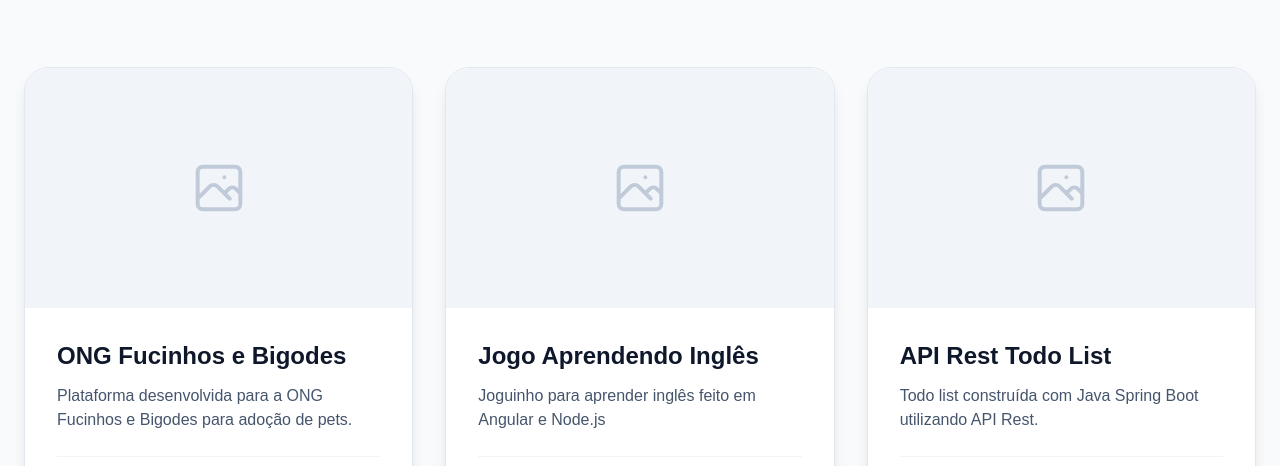
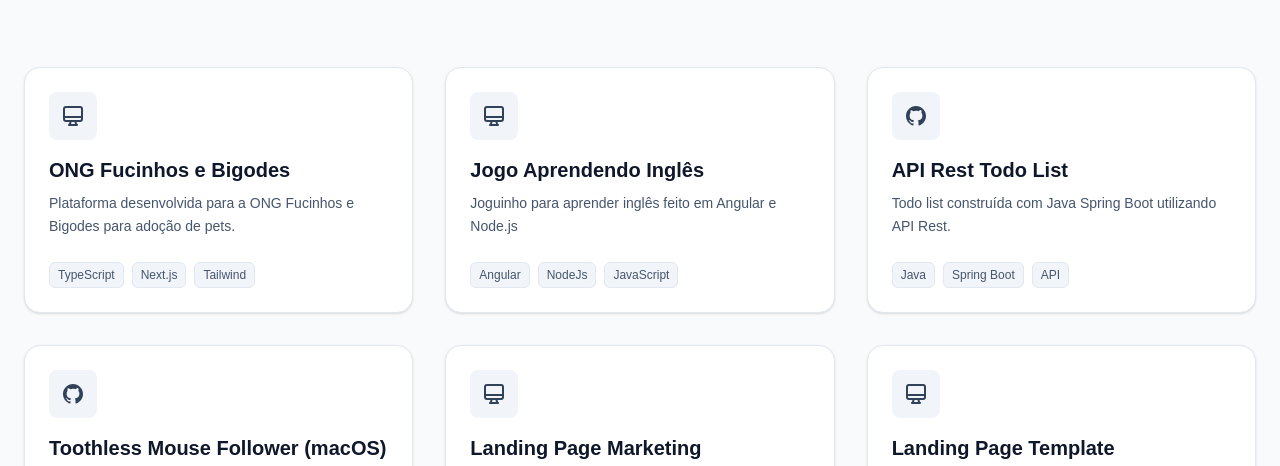
Before and after one commit to SavioDec/SitePortfolio, a Next.js app: page /projetos in a window 1280 px wide. Shown: the part 334-800 px from the top of the page. Built offline with nearby package versions, Linux system fonts and the light colour scheme; no server answers.

Commit message:
fix(ui): revert project cards to text-based layout and remove empty image placeholders

```diff
--- a/app/projetos/page.tsx
+++ b/app/projetos/page.tsx
@@ -1,4 +1,3 @@
-import Image from "next/image";
 import Link from "next/link";
 import { projects } from "@/src/data/data";
 import { getDictionary } from "@/src/utils/lang";
@@ -25,56 +24,48 @@ export default async function Projetos() {
                 <div className="grid grid-cols-1 md:grid-cols-2 lg:grid-cols-3 gap-8">
                     {projects.map((project) => (
                         <Link
+                            key={project.id}
                             href={`/projetos/${project.id}`}
-                            key={project.id}
-                            className="group block bg-white dark:bg-slate-900 border border-slate-200 dark:border-slate-800 rounded-3xl overflow-hidden shadow-lg hover:shadow-2xl transition-all duration-300 hover:-translate-y-2 flex flex-col h-full"
+                            className="group block h-full"
                         >
-                            {/* Thumb do Projeto (Mockup / Imagem) */}
-                            <div className="relative w-full h-60 bg-slate-100 dark:bg-slate-800 overflow-hidden">
-                                {project.image ? (
-                                    <Image
-                                        src={project.image}
-                                        alt={project.title}
-                                        fill
-                                        className="object-cover group-hover:scale-105 transition-transform duration-500"
-                                    />
+                            <article className="h-full bg-white dark:bg-slate-900 border border-slate-200 dark:border-slate-800 rounded-2xl p-6 shadow-sm hover:shadow-xl hover:border-red-500/30 transition-all duration-300 flex flex-col justify-between group-hover:-translate-y-1">
+
+                                <div>
+                                    <div className="flex justify-between items-start mb-4">
+                                        <div className="p-3 bg-slate-100 dark:bg-slate-800 rounded-lg group-hover:bg-red-50 dark:group-hover:bg-red-900/20 transition-colors">
+                                            {project.demoUrl ? (
+                                                <svg className="w-6 h-6 text-slate-700 dark:text-slate-300 group-hover:text-red-600 dark:group-hover:text-red-400" fill="none" stroke="currentColor" viewBox="0 0 24 24">
+                                                    <path strokeLinecap="round" strokeLinejoin="round" strokeWidth="2" d="M9.75 17L9 20l-1 1h8l-1-1-.75-3M3 13h18M5 17h14a2 2 0 002-2V5a2 2 0 00-2-2H5a2 2 0 00-2 2v10a2 2 0 002 2z" />
+                                                </svg>
                                             ) : (
-                                    <div className="flex items-center justify-center w-full h-full text-slate-400">
-                                        <svg className="w-16 h-16 opacity-50" fill="none" stroke="currentColor" viewBox="0 0 24 24"><path strokeLinecap="round" strokeLinejoin="round" strokeWidth="1.5" d="M4 16l4.586-4.586a2 2 0 012.828 0L16 16m-2-2l1.586-1.586a2 2 0 012.828 0L20 14m-6-6h.01M6 20h12a2 2 0 002-2V6a2 2 0 00-2-2H6a2 2 0 00-2 2v12a2 2 0 002 2z" /></svg>
+                                                <svg className="w-6 h-6 text-slate-700 dark:text-slate-300 group-hover:text-red-600 dark:group-hover:text-red-400" fill="currentColor" viewBox="0 0 24 24">
+                                                    <path d="M12 2C6.477 2 2 6.477 2 12c0 4.42 2.865 8.166 6.839 9.489.5.092.682-.217.682-.482 0-.237-.008-.866-.013-1.7-2.782.603-3.369-1.34-3.369-1.34-.454-1.156-1.11-1.462-1.11-1.462-.908-.62.069-.608.069-.608 1.003.07 1.531 1.03 1.531 1.03.892 1.529 2.341 1.087 2.91.831.092-.646.35-1.086.636-1.336-2.22-.253-4.555-1.11-4.555-4.943 0-1.091.39-1.984 1.029-2.683-.103-.253-.446-1.27.098-2.647 0 0 .84-.269 2.75 1.025A9.578 9.578 0 0112 6.836c.85.004 1.705.114 2.504.336 1.909-1.294 2.747-1.025 2.747-1.025.546 1.377.203 2.394.1 2.647.64.699 1.028 1.592 1.028 2.683 0 3.842-2.339 4.687-4.566 4.935.359.309.678.919.678 1.852 0 1.336-.012 2.415-.012 2.743 0 .267.18.578.688.48C19.138 20.161 22 16.416 22 12c0-5.523-4.477-10-10-10z" />
+                                                </svg>
+                                            )}
                                         </div>
-                                )}
-
-                                {/* Overlay gradient ao passar o mouse */}
-                                <div className="absolute inset-0 bg-gradient-to-t from-black/60 to-transparent opacity-0 group-hover:opacity-100 transition-opacity duration-300 flex items-end p-6">
-                                    <span className="text-white font-medium flex items-center gap-2">
-                                        {project.demoUrl ? dict.projetos.demo : dict.projetos.github}
-                                        <svg className="w-4 h-4" fill="none" stroke="currentColor" viewBox="0 0 24 24"><path strokeLinecap="round" strokeLinejoin="round" strokeWidth="2" d="M14 5l7 7m0 0l-7 7m7-7H3" /></svg>
+                                        <span className="text-xs font-mono text-slate-400 opacity-0 group-hover:opacity-100 transition-opacity">
+                                            {project.demoUrl ? dict.projetos.demo : dict.projetos.github} &rarr;
                                         </span>
                                     </div>
-                            </div>
 
-                            {/* Informações do Projeto */}
-                            <div className="p-8 flex flex-col flex-1">
-                                <h3 className="text-2xl font-bold text-slate-900 dark:text-white mb-3 group-hover:text-red-600 dark:group-hover:text-red-400 transition-colors">
+                                    <h3 className="text-xl font-bold mb-2 group-hover:text-red-600 dark:group-hover:text-red-400 transition-colors text-slate-900 dark:text-white">
                                         {project.title}
                                     </h3>
 
-                                <p className="text-slate-600 dark:text-slate-400 line-clamp-3 mb-6 flex-1">
+                                    <p className="text-slate-600 dark:text-slate-400 text-sm leading-relaxed mb-6">
                                         {project.description}
                                     </p>
+                                </div>
 
-                                {/* Tags das Tecnologias */}
-                                <div className="flex flex-wrap gap-2 mt-auto pt-4 border-t border-slate-100 dark:border-slate-800">
-                                    {project.tags.map((tag) => (
-                                        <span
-                                            key={tag}
-                                            className="px-3 py-1 bg-slate-100 dark:bg-slate-800 text-slate-600 dark:text-slate-300 text-xs font-semibold rounded-md border border-slate-200 dark:border-slate-700"
-                                        >
+                                <div className="flex flex-wrap gap-2 mt-auto">
+                                    {project.tags.map(tag => (
+                                        <span key={tag} className="px-2 py-1 text-xs font-medium bg-slate-100 dark:bg-slate-800 text-slate-600 dark:text-slate-300 rounded-md border border-slate-200 dark:border-slate-700">
                                             {tag}
                                         </span>
                                     ))}
                                 </div>
-                            </div>
+
+                            </article>
                         </Link>
                     ))}
                 </div>
```
Lines whose indentation alone changed are shown as unchanged.
